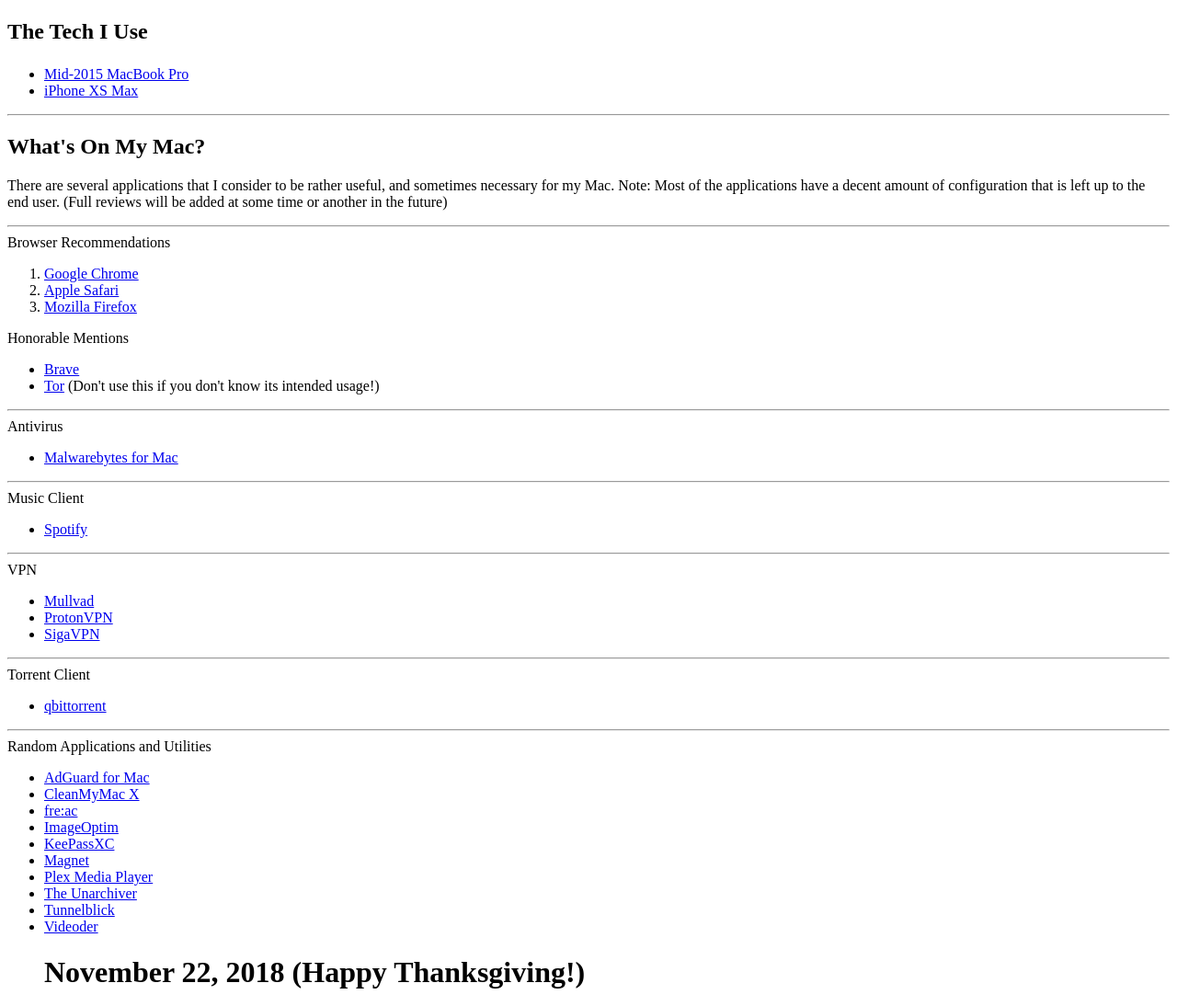
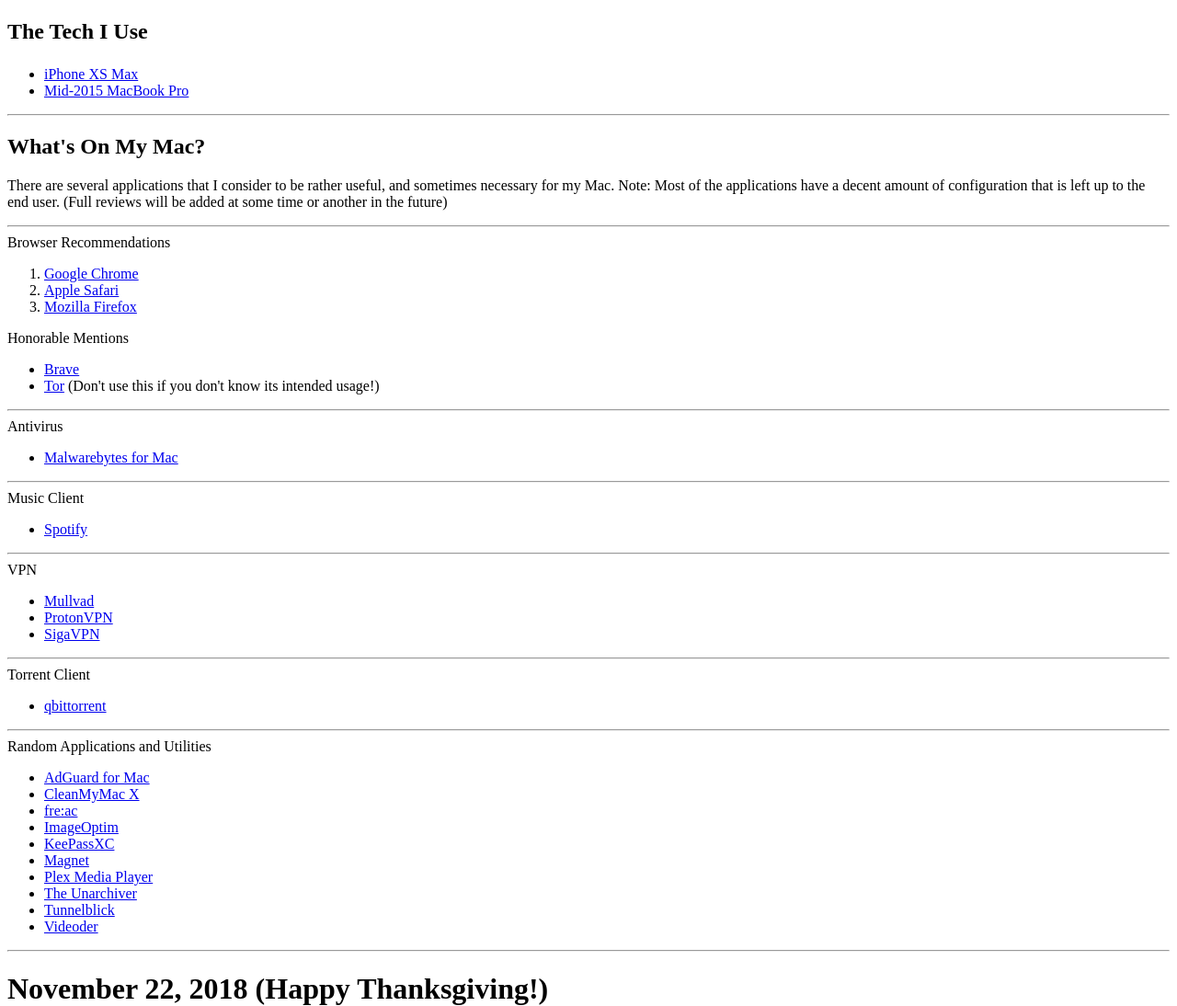
Before and after one commit to Midnight-Overlord/Recounts-of-my-Life, a plain HTML site: page index.html in a window 1280 px wide. Shown: the part 211-1305 px from the top of the page at 92% size. Drawn offline with Linux system fonts and the light colour scheme.

Commit message:
Update index.html

```diff
--- a/index.html
+++ b/index.html
@@ -13,8 +13,9 @@
 <h1> Monday, November 12, 2018</h1>
   <h2><p>The Tech I Use</h2>
   <ul>
+  	<li><a href="https://www.apple.com/iphone-xs/specs/">iPhone XS Max</a></li>
 	<li><a href="https://support.apple.com/kb/SP719?locale=en_US">Mid-2015 MacBook Pro</a></li>
-    <li><a href="https://www.apple.com/iphone-xs/specs/">iPhone XS Max</a></li>
+
   </ul>
   </p>
   <hr>
@@ -72,7 +73,8 @@
   	<li><a href="https://theunarchiver.com/">The Unarchiver</a></li>
   	<li><a href="https://tunnelblick.net/">Tunnelblick</a></li>
   	<li><a href="https://www.videoder.net/">Videoder</a></li>
-
+</ul>
+<hr>
 
 <h1>November 22, 2018 (Happy Thanksgiving!)</h1>
 <h2>What's on my iPhone?</h2>
```
Lines whose indentation alone changed are shown as unchanged.
